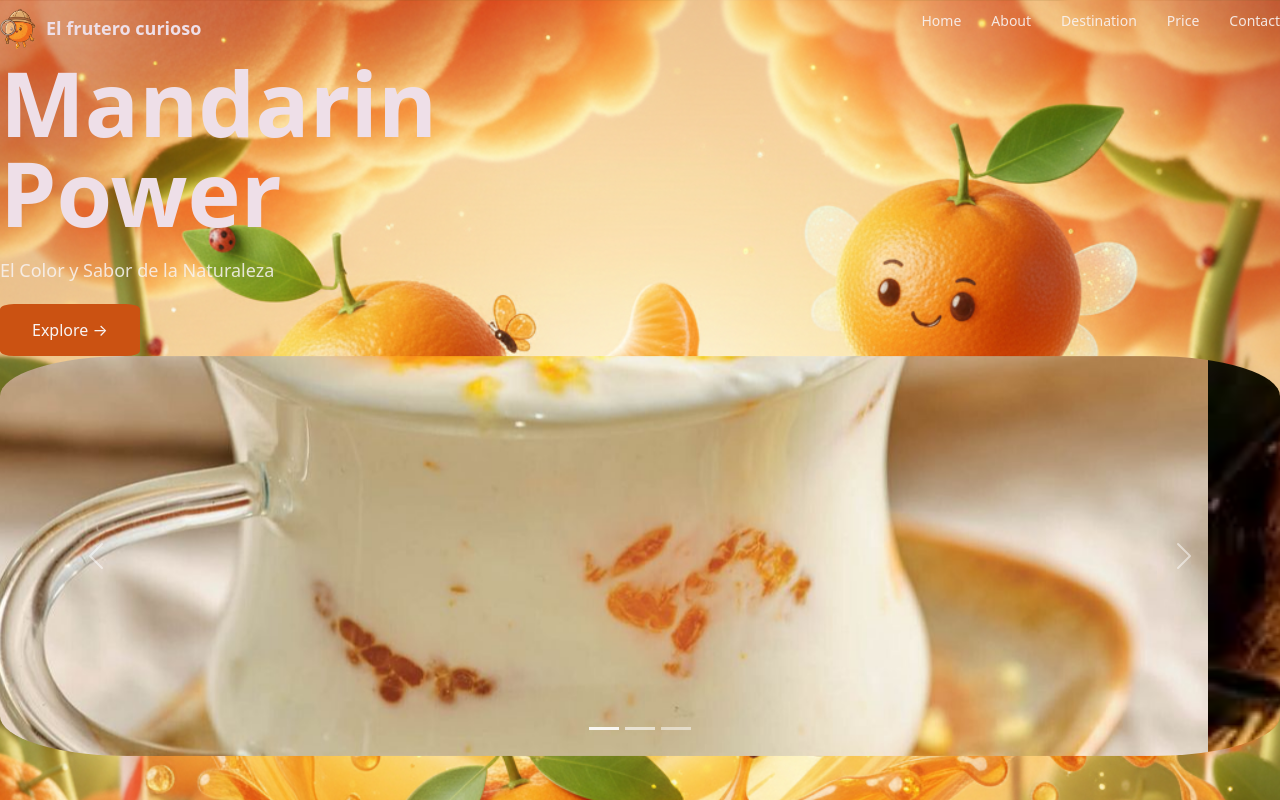
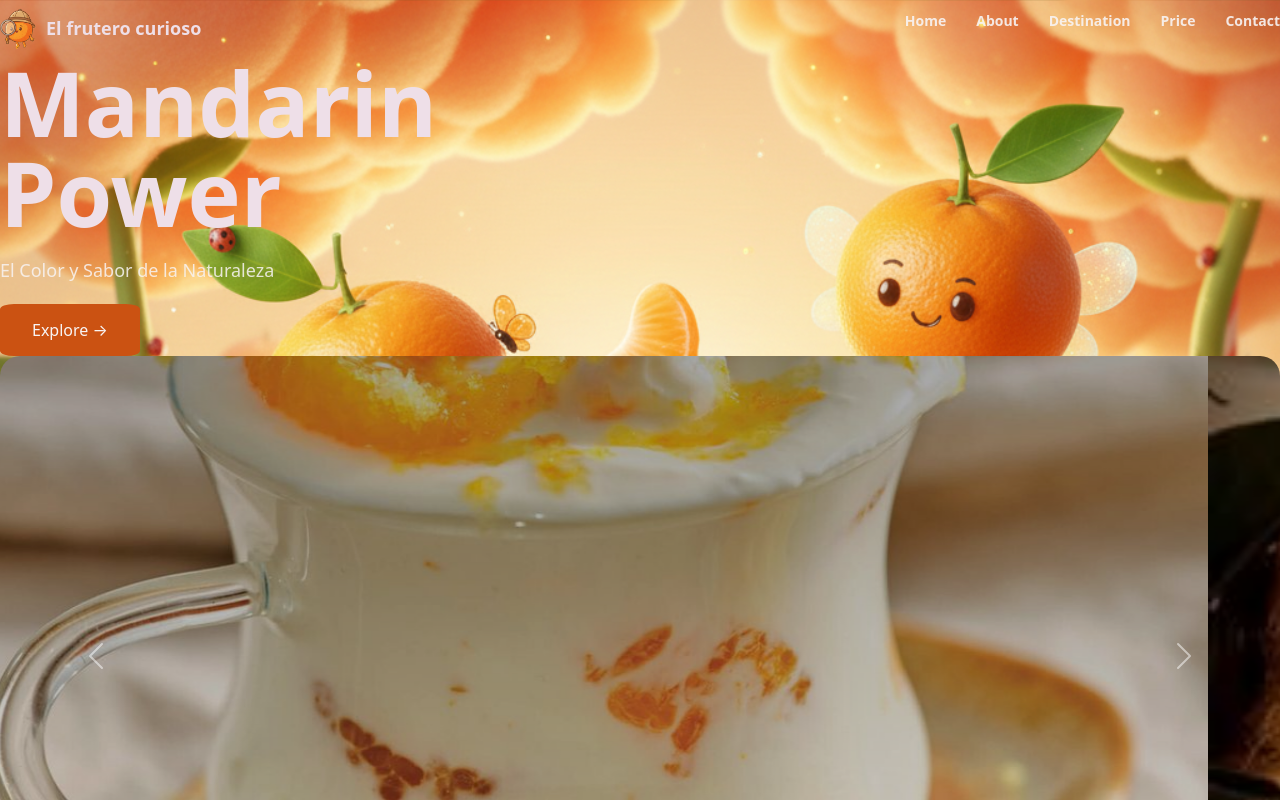
Before and after one commit to rea-barajas/wireframe-frutas-de-temporada, a plain HTML site: page index.html in a window 1280 px wide. Shown: the top 800 px of the page. Drawn offline with nearby package versions, Linux system fonts and the light colour scheme.

Commit message:
"Fix: modificamos tamaños en imágenes en html y colores de diseño en css"

```diff
--- a/index.html
+++ b/index.html
@@ -16,11 +16,11 @@
             <span>El frutero curioso</span>
         </div>
         <ul class="menu">
-            <li>Home</li>
-            <li>About</li>
-            <li>Destination</li>
-            <li>Price</li>
-            <li>Contact</li>
+            <li><strong>Home</strong></li>
+            <li><strong>About</strong></li>
+            <li><strong>Destination</strong></li>
+            <li><strong>Price</strong></li>
+            <li><strong>Contact</strong></li>
         </ul>
       </nav>
 
@@ -47,7 +47,7 @@
             <img src="./img/postre2.png" class="d-block w-100" alt="Ensalada saludable con mandarina">
         </div>
         <div class="carousel-item">
-            <img src="./img/ICON.png" class="d-block w-100" alt="Logo">
+            <img src="./img/yogufest.png" class="d-block w-100" alt="Yogufest">
         </div>
   </div>
   <button class="carousel-control-prev" type="button" data-bs-target="#carouselExampleIndicators" data-bs-slide="prev">
@@ -61,7 +61,7 @@
 </div>
 
 
-<!-- CONTENIDO PRINCIPAL -->
+<!-- Contenido de artículos -->
 <main class="container my-5">
     <h2 class="fw-bold mb-4">Recetas destacadas</h2>
 
--- a/styles.css
+++ b/styles.css
@@ -68,25 +68,32 @@ body {
 }
 
 /* Carousel */
-/*#carouselExampleIndicators .carousel-item img {
-  height: 400px;
+
+#carouselExampleIndicators {
+  width: 100%;
+  max-width: 1400px;
+  margin: 0 auto 4rem;
+}
+
+#carouselExampleIndicators .carousel-inner {
+  border-radius: 20px;
+}
+
+#carouselExampleIndicators .carousel-item img {
+  height: 75vh;
+  min-height: 450px;
+  max-height: 700px;
   object-fit: cover;
 }
-*/
 
-.carousel-container {
-  max-width: 900px;      /* ancho máximo */
-  margin: 3rem auto;     /* centrado */
-}
-
-.carousel-inner {
-  border-radius: var(--borde-redondeado);
-  overflow: hidden;
-}
-
-.carousel-item img {
-  height: 400px;         /* altura controlada */
-  object-fit: cover;    /* mantiene proporción */
+#carouselExampleIndicators .carousel-item::after {
+  content: "";
+  position: absolute;
+  inset: 0;
+  background: linear-gradient(
+    rgba(0, 0, 0, 0.35),
+    rgba(0, 0, 0, 0.15)
+  );
 }
 
 /* Contenido */
@@ -125,5 +132,14 @@ body {
 /* tarjetas */
 .card {
     border-radius: var(--borde-redondeado);
-    border: 1px solid #ddd;
+    border: 2px solid var(--color-de-bordes);
+    background-color: #fff7ed;
+    color: #3a2a1a;
 }
+.card-body {
+    text-align: center;
+}
+.card-text {
+    color: var(--color-de-botones);
+    font-size: 0.9rem;
+}
```
